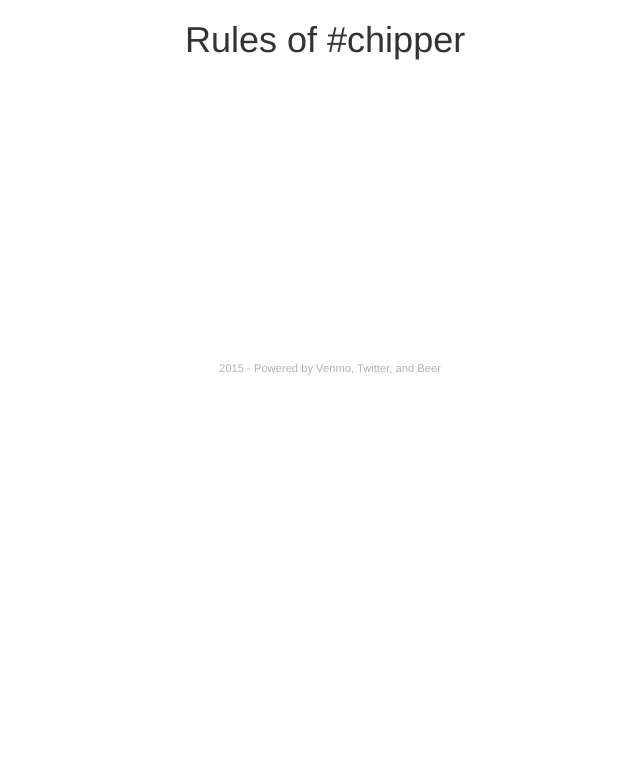
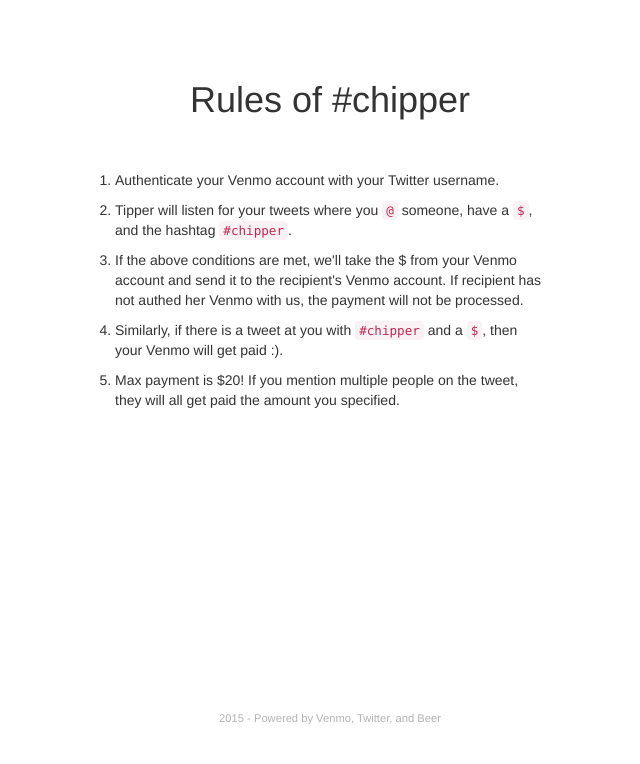
Before and after one commit to lambtron/tipper-site, a website: page client/about.html in a window 1280 px wide. Shown: the whole page, without its empty margins (310-950 px from the left). Drawn offline with nearby package versions, Linux system fonts and the light colour scheme.

Commit message:
updated client/about.html

```diff
--- a/client/about.html
+++ b/client/about.html
@@ -10,11 +10,27 @@
   </script>
 </head>
 <body>
-  <div class="container" style="width: 320px">
-    <h1>Rules of #chipper</h1>
-    <p>
-
-    </p>
+  <div class="container" style="width: 460px">
+    <br />
+    <br />
+    <br />
+    <div style='text-align: center'>
+      <h1>Rules of #chipper</h1>
+    </div>
+    <br />
+    <br />
+    <ol style='margin-left: -40px'>
+      <li style='margin-bottom: 10px'>Authenticate your Venmo account with your Twitter username.</li>
+      <li style='margin-bottom: 10px'>Tipper will listen for your tweets where you <code>@</code> someone, have a <code>$</code>,
+      and the hashtag <code>#chipper</code>.</li>
+      <li style='margin-bottom: 10px'>If the above conditions are met, we'll take the $ from your Venmo
+      account and send it to the recipient's Venmo account. If recipient has not authed her Venmo with us, the
+      payment will not be processed.</li>
+      <li style='margin-bottom: 10px'>Similarly, if there is a tweet at you with <code>#chipper</code> and a <code>$</code>,
+      then your Venmo will get paid :).</li>
+      <li style='margin-bottom: 10px'>Max payment is $20! If you mention multiple
+      people on the tweet, they will all get paid the amount you specified.</li>
+    </ol>
     <footer style='margin-top: 300px; font-size: 0.8em; color: #B3B3B3; text-align: center;'>
       2015 - Powered by Venmo, Twitter, and Beer
     </footer>
```
